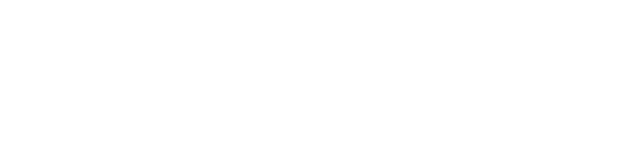
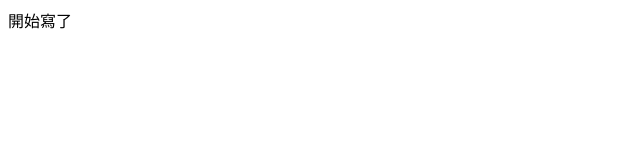
Before and after one commit to jayzeng0711/project, a plain HTML site: page index.html in a window 1280 px wide. Shown: the full height of the page, 0-640 px from the left. Drawn offline with Linux system fonts and the light colour scheme.

Commit message:
no message

```diff
--- a/index.html
+++ b/index.html
@@ -7,6 +7,6 @@
     <title>Document</title>
 </head>
 <body>
-
+    開始寫了
 </body>
 </html>
```
